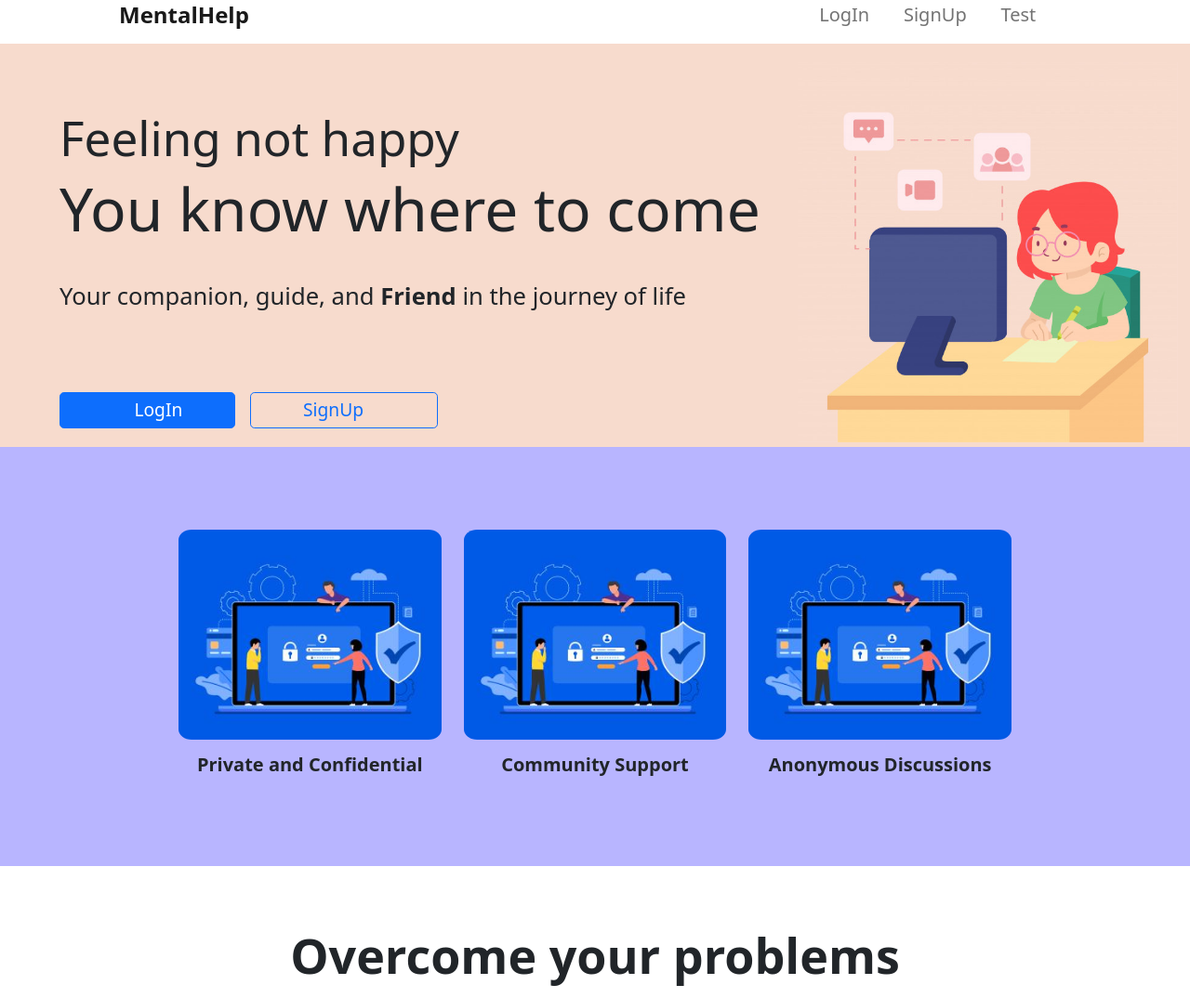
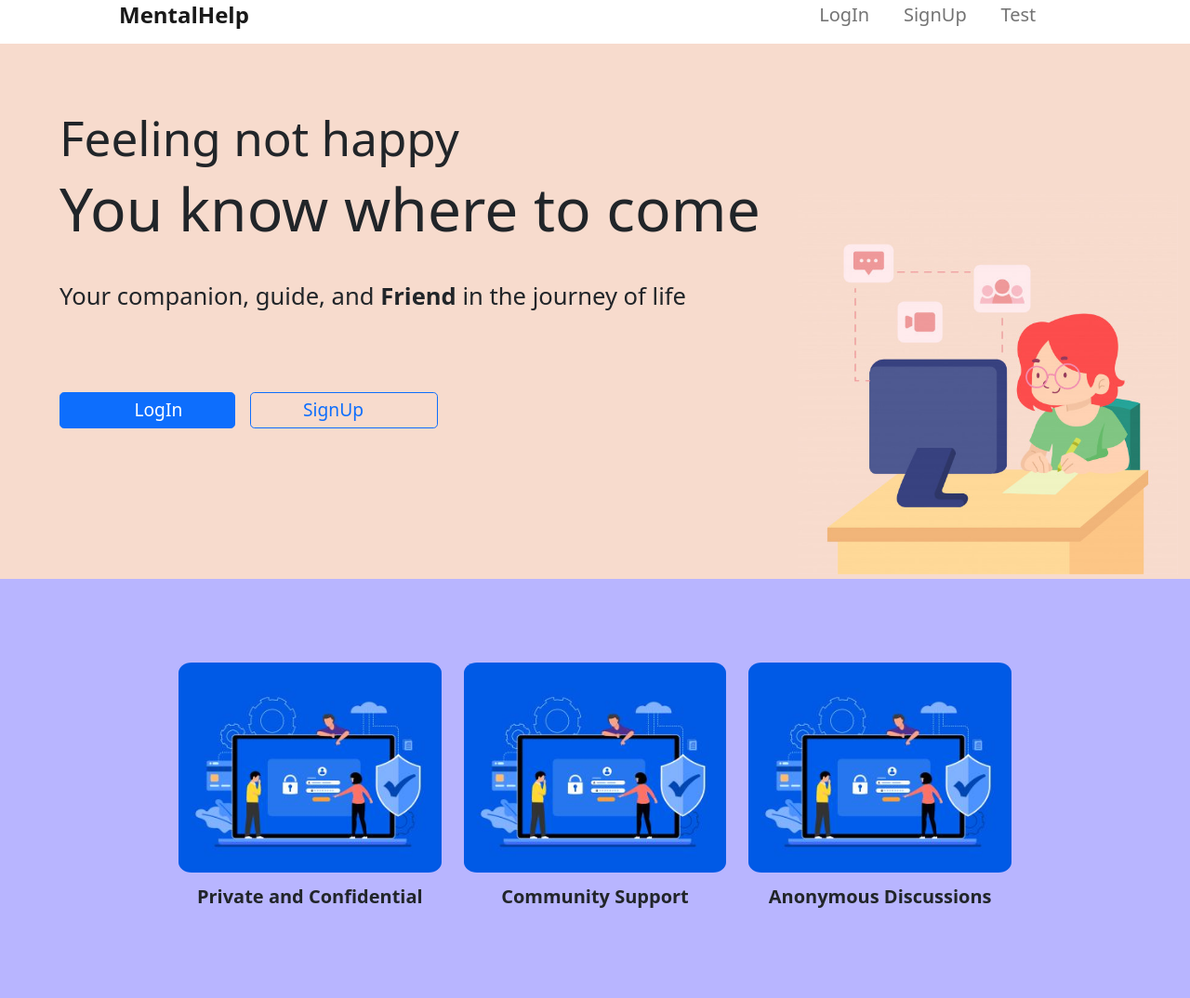
Before and after one commit to choudharyvikash20/Mental_help, a Django app: page / in a window 1280 px wide. Shown: the part 15-1089 px from the top of the page at 93% size. Run offline with Django 3.2, Linux system fonts and the light colour scheme.

Commit message:
Update homepage.css

```diff
--- a/web_app/static/css/homepage.css
+++ b/web_app/static/css/homepage.css
@@ -39,7 +39,7 @@
 
 .intro{
     background-color: #f7dbcd;
-    min-heigh:600px;
+    min-height:600px;
     width:100%;
     margin-top: 3% ;
     padding-top: 5px;
@@ -157,7 +157,8 @@ font-size: 0.3em ;
 box-shadow:  0 4px 8px 0 rgba(0, 0, 0, 0.2), 0 6px 20px 0 rgba(0, 0, 0, 0.19);
 
 }
-@media screen and ( max-device-width:500px/*500*/){
+@media screen and ( max-device-width:500px),
+       screen and (max-width:500px){
 .intro{
     background-color: #f7dbcd;
     height:auto;
```
